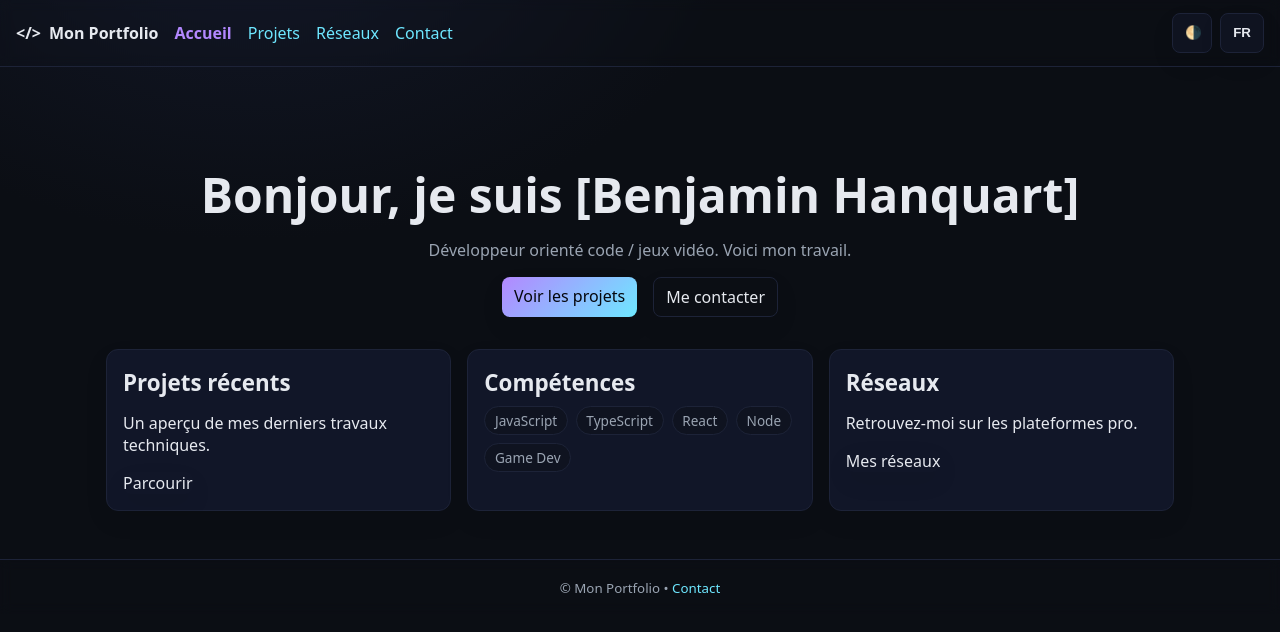
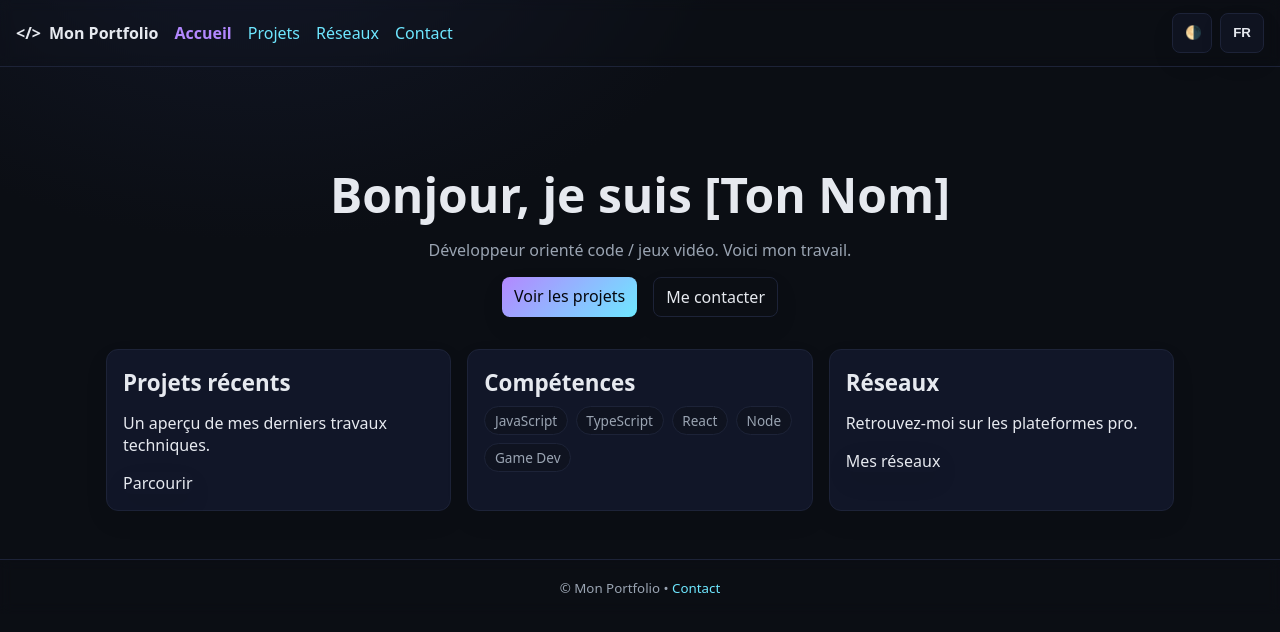
Before and after one commit to Kinakosao/portfolio-benjamin-H, a plain HTML site: page index.html in a window 1280 px wide. Drawn offline with Linux system fonts and the light colour scheme.

Commit message:
Revert "changement nom"
This reverts commit ce5ed051f9fc657e6e640911a079d7c18ba191b0.

```diff
--- a/index.html
+++ b/index.html
@@ -38,7 +38,7 @@
 
   <main id="content">
     <section class="hero reveal">
-      <h1 data-i18n="home.title">Bonjour, je suis [Benjamin Hanquart]</h1>
+      <h1 data-i18n="home.title">Bonjour, je suis [Ton Nom]</h1>
       <p class="subtitle" data-i18n="home.subtitle">Développeur orienté code / jeux vidéo. Voici mon travail.</p>
       <div class="cta-row">
         <a class="btn primary" href="projects.html" data-i18n="home.ctaProjects">Voir les projets</a>
```
